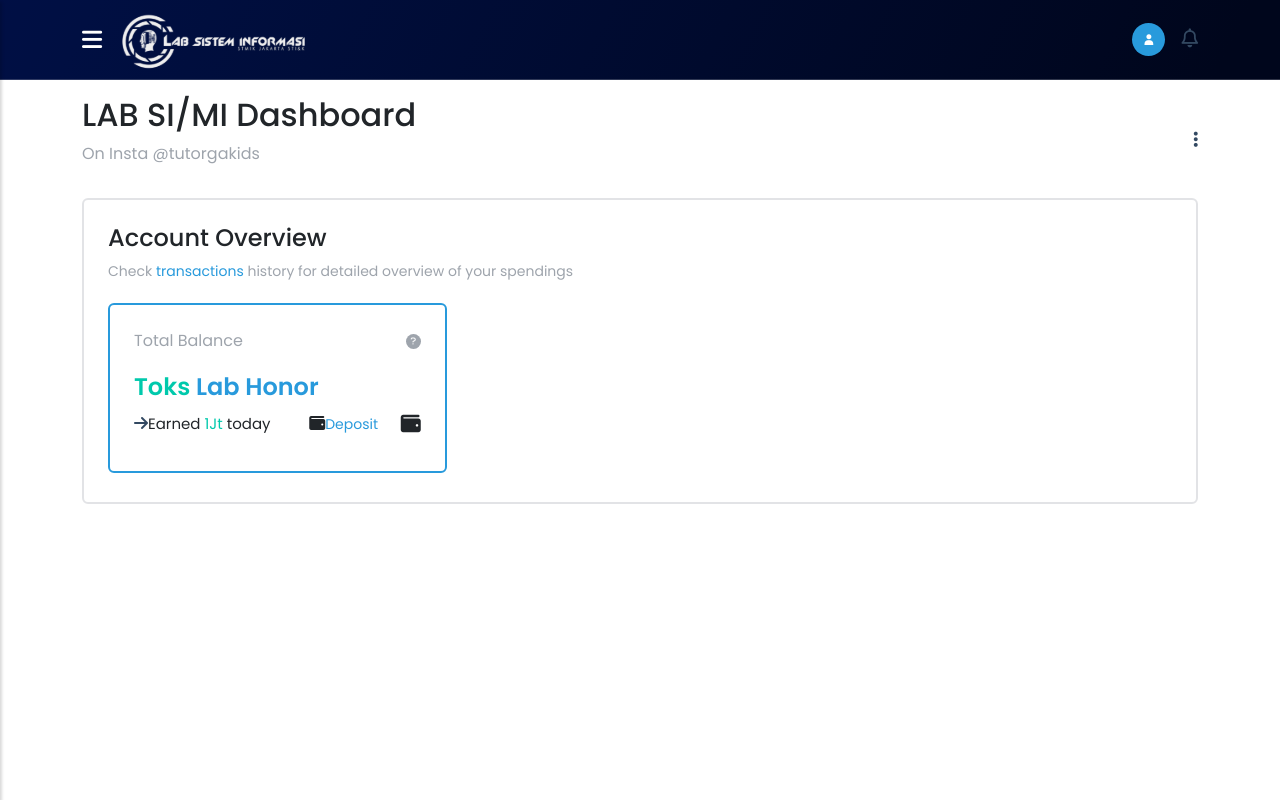
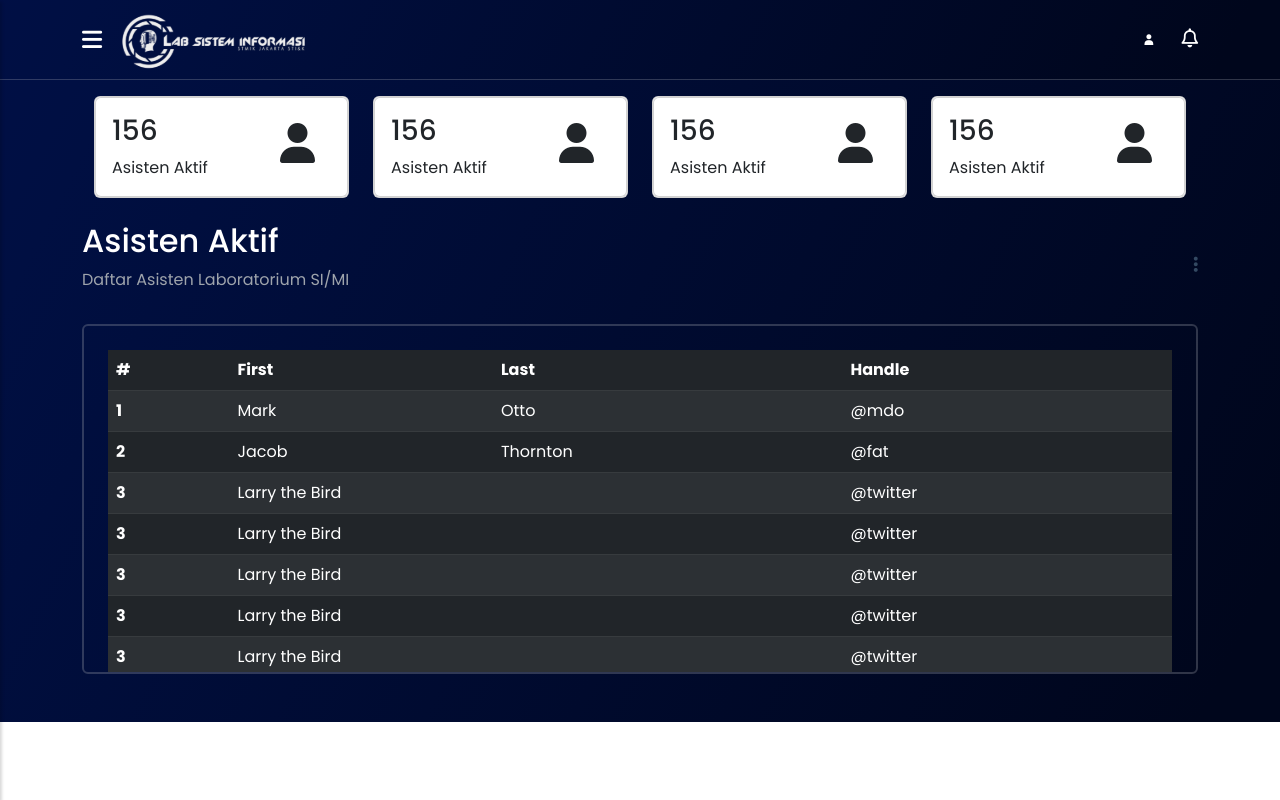
Before and after one commit to nazazulfiqi/Lab-FrontEnd, a React (Vite) app: page /admin in a window 1280 px wide. Built offline with nearby package versions, Linux system fonts and the light colour scheme.

Commit message:
table asisten aktif & card info stat

```diff
--- a/src/App.css
+++ b/src/App.css
@@ -11,6 +11,10 @@
   --trans: all 300ms ease-in-out;
 }
 
+.bg-bluegrad {
+  background: var(--main-bg-color);
+}
+
 .btn-primary {
   background-color: #010E3D;
 }
--- /dev/null
+++ b/src/components/CardInfo.jsx
@@ -0,0 +1,27 @@
+import React from "react";
+
+function CardInfo() {
+  return (
+    <div className="col-6 col-lg-3 mb-2">
+      <div class="card">
+        <div class="card">
+          <div class="card-content">
+            <div class="card-body">
+              <div class="media d-flex">
+                <div class="media-body text-left">
+                  <h3 class="success">156</h3>
+                  <span>Asisten Aktif</span>
+                </div>
+                <div class="ms-auto my-auto me-3">
+                  <h1 class="fa-solid fa-user"></h1>
+                </div>
+              </div>
+            </div>
+          </div>
+        </div>
+      </div>
+    </div>
+  );
+}
+
+export default CardInfo;
--- a/src/components/DashboardAdmin.jsx
+++ b/src/components/DashboardAdmin.jsx
@@ -12,32 +12,29 @@ function DashboardAdmin() {
   };
   return (
     <>
-      <div class="dashboard-pg text-grey-blue">
-        <nav class="navigation-bar d-flex align-items-center">
-          <div class="container">
-            <div class="row align-items-center">
-              <div class="navigation-bar-left col-6 d-flex align-items-center">
+      <div className="dashboard-pg text-grey-blue">
+        <nav className="navigation-bar d-flex align-items-center">
+          <div className="container">
+            <div className="row align-items-center">
+              <div className="navigation-bar-left col-6 d-flex align-items-center">
                 <button
                   type="button"
                   className="navbar-open-btn text-grey-blue me-3"
                   onClick={handleOpenMenu}
                 >
-                  <i class="fas fa-bars text-white"></i>
+                  <i className="fas fa-bars text-white"></i>
                 </button>
-                <div class="navbar-logo">
+                <div className="navbar-logo">
                   <img src="assets/images/logowhite.svg" />
                 </div>
               </div>
 
-              <div class="navigation-bar-right col-6 d-flex align-items-center justify-content-end">
-                <a
-                  href="#"
-                  class="profile-btn bg-blue text-white btn-circle me-3"
-                >
-                  <i class="fas fa-user"></i>
+              <div className="navigation-bar-right col-6 d-flex align-items-center justify-content-end">
+                <a href="#" className="profile-btn text-white btn-circle me-3">
+                  <i className="fas fa-user"></i>
                 </a>
-                <button type="button" class="notification-btn text-grey-blue">
-                  <i class="fa-regular fa-bell"></i>
+                <button type="button" className="notification-btn text-white">
+                  <i className="fa-regular fa-bell"></i>
                 </button>
               </div>
             </div>
@@ -59,100 +56,100 @@ function DashboardAdmin() {
               : "navigation-sidebar bg-light-grey"
           }
         >
-          <div class="navbar-sb-head d-flex justify-content-between align-items-center px-4">
+          <div className="navbar-sb-head d-flex justify-content-between align-items-center px-4">
             <img src="assets/images/logowhite.svg" width={180} />
-            <button class="navbar-close-btn text-white">
-              <i class="fas fa-arrow-left" onClick={handleCloseMenu}></i>
+            <button className="navbar-close-btn text-white">
+              <i className="fas fa-arrow-left" onClick={handleCloseMenu}></i>
             </button>
           </div>
 
-          <div class="navbar-sb-list p-4">
-            <div class="navbar-sb-item mb-5">
-              <h5 class="text-uppercase text-grey navbar-sb-item-title fs-12 ls-1">
+          <div className="navbar-sb-list p-4">
+            <div className="navbar-sb-item mb-5">
+              <h5 className="text-uppercase text-grey navbar-sb-item-title fs-12 ls-1">
                 recommended
               </h5>
-              <ul class="navbar-sb-links p-0 list-unstyled">
-                <li class="navbar-sb-link my-3">
+              <ul className="navbar-sb-links p-0 list-unstyled">
+                <li className="navbar-sb-link my-3">
                   <a
                     href="#"
-                    class="text-decoration-none d-flex align-items-center justify-content-between"
+                    className="text-decoration-none d-flex align-items-center justify-content-between"
                   >
-                    <div class="text-light-blue d-flex align-items-center">
-                      <span class="navbar-sb-icon me-3">
-                        <i class="fas fa-award"></i>
+                    <div className="text-light-blue d-flex align-items-center">
+                      <span className="navbar-sb-icon me-3">
+                        <i className="fas fa-award"></i>
                       </span>
-                      <span class="navbar-sb-text fs-14 fw-5 text-capitalize">
+                      <span className="navbar-sb-text fs-14 fw-5 text-capitalize">
                         Upgrade account
                       </span>
                     </div>
-                    <span class="badge text-uppercase text-blue">hot</span>
+                    <span className="badge text-uppercase text-blue">hot</span>
                   </a>
                 </li>
-                <li class="navbar-sb-link my-3">
+                <li className="navbar-sb-link my-3">
                   <a
                     href="#"
-                    class="text-decoration-none d-flex align-items-center justify-content-between"
+                    className="text-decoration-none d-flex align-items-center justify-content-between"
                   >
-                    <div class="text-light-blue d-flex align-items-center">
-                      <span class="navbar-sb-icon me-3">
-                        <i class="fa-solid fa-paper-plane"></i>
+                    <div className="text-light-blue d-flex align-items-center">
+                      <span className="navbar-sb-icon me-3">
+                        <i className="fa-solid fa-paper-plane"></i>
                       </span>
-                      <span class="navbar-sb-text fs-14 fw-5 text-capitalize">
+                      <span className="navbar-sb-text fs-14 fw-5 text-capitalize">
                         Telegram Group
                       </span>
                     </div>
-                    <span class="badge text-uppercase text-blue">new</span>
+                    <span className="badge text-uppercase text-blue">new</span>
                   </a>
                 </li>
-                <li class="navbar-sb-link my-3">
+                <li className="navbar-sb-link my-3">
                   <a
                     href="#"
-                    class="text-decoration-none d-flex align-items-center justify-content-between"
+                    className="text-decoration-none d-flex align-items-center justify-content-between"
                   >
-                    <div class="text-light-blue d-flex align-items-center">
-                      <span class="navbar-sb-icon me-3">
-                        <i class="fa-brands fa-whatsapp"></i>
+                    <div className="text-light-blue d-flex align-items-center">
+                      <span className="navbar-sb-icon me-3">
+                        <i className="fa-brands fa-whatsapp"></i>
                       </span>
-                      <span class="navbar-sb-text fs-14 fw-5 text-capitalize">
+                      <span className="navbar-sb-text fs-14 fw-5 text-capitalize">
                         WhatsApp Group 2
                       </span>
                     </div>
-                    <span class="badge text-uppercase text-blue">new</span>
+                    <span className="badge text-uppercase text-blue">new</span>
                   </a>
                 </li>
               </ul>
             </div>
 
-            <div class="navbar-sb-item mb-5">
-              <h5 class="text-uppercase text-grey navbar-sb-item-title fs-12 ls-1">
+            <div className="navbar-sb-item mb-5">
+              <h5 className="text-uppercase text-grey navbar-sb-item-title fs-12 ls-1">
                 priority
               </h5>
-              <ul class="navbar-sb-links p-0 list-unstyled">
-                <li class="navbar-sb-link my-3">
+              <ul className="navbar-sb-links p-0 list-unstyled">
+                <li className="navbar-sb-link my-3">
                   <a
                     href="#"
-                    class="text-decoration-none d-flex align-items-center justify-content-between"
+                    className="text-decoration-none d-flex align-items-center justify-content-between"
                   >
-                    <div class="text-light-blue d-flex align-items-center">
-                      <span class="navbar-sb-icon me-3">
-                        <i class="fa-solid fa-gauge"></i>
+                    <div className="text-light-blue d-flex align-items-center">
+                      <span className="navbar-sb-icon me-3">
+                        <i className="fa-solid fa-gauge"></i>
                       </span>
-                      <span class="navbar-sb-text fs-14 fw-5 text-capitalize">
+                      <span className="navbar-sb-text fs-14 fw-5 text-capitalize">
                         dashboard
                       </span>
                     </div>
                   </a>
                 </li>
-                <li class="navbar-sb-link my-3">
+                <li className="navbar-sb-link my-3">
                   <a
                     href="#"
-                    class="text-decoration-none d-flex align-items-center justify-content-between"
+                    className="text-decoration-none d-flex align-items-center justify-content-between"
                   >
-                    <div class="text-light-blue d-flex align-items-center">
-                      <span class="navbar-sb-icon me-3">
-                        <i class="fa-solid fa-spinner"></i>
+                    <div className="text-light-blue d-flex align-items-center">
+                      <span className="navbar-sb-icon me-3">
+                        <i className="fa-solid fa-spinner"></i>
                       </span>
-                      <span class="navbar-sb-text fs-14 fw-5 text-capitalize">
+                      <span className="navbar-sb-text fs-14 fw-5 text-capitalize">
                         Spin
                       </span>
                     </div>
@@ -161,52 +158,52 @@ function DashboardAdmin() {
               </ul>
             </div>
 
-            <div class="navbar-sb-item mb-5">
-              <h5 class="text-uppercase text-grey navbar-sb-item-title fs-12 ls-1">
+            <div className="navbar-sb-item mb-5">
+              <h5 className="text-uppercase text-grey navbar-sb-item-title fs-12 ls-1">
                 account
               </h5>
-              <ul class="navbar-sb-links p-0 list-unstyled">
-                <li class="navbar-sb-link my-3">
+              <ul className="navbar-sb-links p-0 list-unstyled">
+                <li className="navbar-sb-link my-3">
                   <a
                     href="#"
-                    class="text-decoration-none d-flex align-items-center justify-content-between"
+                    className="text-decoration-none d-flex align-items-center justify-content-between"
                   >
-                    <div class="text-light-blue d-flex align-items-center">
-                      <span class="navbar-sb-icon me-3">
-                        <i class="fa-solid fa-clock-rotate-left"></i>
+                    <div className="text-light-blue d-flex align-items-center">
+                      <span className="navbar-sb-icon me-3">
+                        <i className="fa-solid fa-clock-rotate-left"></i>
                       </span>
-                      <span class="navbar-sb-text fs-14 fw-5 text-capitalize">
+                      <span className="navbar-sb-text fs-14 fw-5 text-capitalize">
                         payment
                       </span>
                     </div>
                   </a>
                 </li>
-                <li class="navbar-sb-link my-3">
+                <li className="navbar-sb-link my-3">
                   <a
                     href="#"
-                    class="text-decoration-none d-flex align-items-center justify-content-between"
+                    className="text-decoration-none d-flex align-items-center justify-content-between"
                   >
-                    <div class="text-light-blue d-flex align-items-center">
-                      <span class="navbar-sb-icon me-3">
-                        <i class="fa-regular fa-circle-user"></i>
+                    <div className="text-light-blue d-flex align-items-center">
+                      <span className="navbar-sb-icon me-3">
+                        <i className="fa-regular fa-circle-user"></i>
                       </span>
-                      <span class="navbar-sb-text fs-14 fw-5 text-capitalize">
+                      <span className="navbar-sb-text fs-14 fw-5 text-capitalize">
                         profile
                       </span>
                     </div>
                   </a>
                 </li>
 
-                <li class="navbar-sb-link my-3">
+                <li className="navbar-sb-link my-3">
                   <a
                     href="#"
-                    class="text-decoration-none d-flex align-items-center justify-content-between"
+                    className="text-decoration-none d-flex align-items-center justify-content-between"
                   >
-                    <div class="text-light-blue d-flex align-items-center">
-                      <span class="navbar-sb-icon me-3">
-                        <i class="fas fa-network-wired"></i>
+                    <div className="text-light-blue d-flex align-items-center">
+                      <span className="navbar-sb-icon me-3">
+                        <i className="fas fa-network-wired"></i>
                       </span>
-                      <span class="navbar-sb-text fs-14 fw-5 text-capitalize">
+                      <span className="navbar-sb-text fs-14 fw-5 text-capitalize">
                         referrals
                       </span>
                     </div>
@@ -215,21 +212,21 @@ function DashboardAdmin() {
               </ul>
             </div>
 
-            <div class="navbar-sb-item mb-5">
-              <h5 class="text-uppercase text-grey navbar-sb-item-title fs-12 ls-1">
+            <div className="navbar-sb-item mb-5">
+              <h5 className="text-uppercase text-grey navbar-sb-item-title fs-12 ls-1">
                 misc pages
               </h5>
-              <ul class="navbar-sb-links p-0 list-unstyled">
-                <li class="navbar-sb-link my-3">
+              <ul className="navbar-sb-links p-0 list-unstyled">
+                <li className="navbar-sb-link my-3">
                   <a
                     href="#"
-                    class="text-decoration-none d-flex align-items-center justify-content-between"
+                    className="text-decoration-none d-flex align-items-center justify-content-between"
                   >
-                    <div class="text-light-blue d-flex align-items-center">
-                      <span class="navbar-sb-icon me-3">
-                        <i class="fas fa-lock"></i>
+                    <div className="text-light-blue d-flex align-items-center">
+                      <span className="navbar-sb-icon me-3">
+                        <i className="fas fa-lock"></i>
                       </span>
-                      <span class="navbar-sb-text fs-14 fw-5 text-capitalize">
+                      <span className="navbar-sb-text fs-14 fw-5 text-capitalize">
                         logout
                       </span>
                     </div>
--- a/src/components/Hero.jsx
+++ b/src/components/Hero.jsx
@@ -12,7 +12,7 @@ function Hero() {
             Penyajian Informasi seputar Laboratorium Sistem Informasi.
           </p>
           <div className="button-hero">
-            <button type="button" class="btn btn-primary mt-2">
+            <button type="button" className="btn btn-primary mt-2">
               Hubungi Kami
             </button>
           </div>
--- a/src/components/MainContentAdmin.jsx
+++ b/src/components/MainContentAdmin.jsx
@@ -1,66 +1,93 @@
 import React from "react";
+import CardInfo from "./CardInfo";
 
 function MainContentAdmin() {
   return (
-    <div class="dashboard-main">
-      <div class="container">
-        <div class="row py-3">
-          <div class="col-12 d-flex justify-content-between align-items-center">
-            <div class="dashboard-title-text">
-              <h2>LAB SI/MI Dashboard</h2>
-              <p class="text-grey">On Insta @tutorgakids</p>
+    <div className="dashboard-main bg-bluegrad pb-5">
+      <div className="container">
+        <div className="row pt-3 mx-0">
+          <CardInfo />
+          <CardInfo />
+          <CardInfo />
+          <CardInfo />
+        </div>
+        <div className="row py-3">
+          <div className="col-12 d-flex justify-content-between align-items-center">
+            <div className="dashboard-title-text">
+              <h2 className="text-white">Asisten Aktif</h2>
+              <p className="text-grey">Daftar Asisten Laboratorium SI/MI</p>
             </div>
-            <button type="button" class="fs-18 text-grey-blue">
-              <i class="fas fa-ellipsis-vertical"></i>
+            <button type="button" className="fs-18 text-grey-blue">
+              <i className="fas fa-ellipsis-vertical"></i>
             </button>
           </div>
         </div>
 
-        <div class="overview-section p-4">
-          <div class="row overview-section-title">
-            <h4>Account Overview</h4>
-            <p class="small text-grey">
-              Check <span class="text-blue">transactions</span> history for
-              detailed overview of your spendings
-            </p>
-          </div>
-
-          <div class="row overview-section-list gy-4">
-            <div class="col-md-6 col-lg-4">
-              <a href="#" class="text-decoration-none">
-                <div class="overview-section-item bg-white p-4">
-                  <div class="item-top d-flex align-items-center justify-content-between mb-3">
-                    <p class="text-grey mb-0">Total Balance</p>
-                    <span class="info-icon d-flex align-items-center justify-content-center bg-grey text-white fs-8">
-                      <i class="fa-solid fa-question"></i>
-                    </span>
-                  </div>
-                  <div class="item-title text-cyan fs-4 fw-6 mb-1">
-                    Toks <span class="text-blue">Lab Honor</span>
-                  </div>
-                  <div class="item-bottom d-flex align-items-center justify-content-between">
-                    <div class="earnings me-3">
-                      <span class="text-grey-blue">
-                        <i class="fa-solid fa-arrow-right"></i>
-                      </span>
-                      <span class="fs-15">
-                        Earned <span class="text-cyan">1Jt</span> today{" "}
-                      </span>
-                    </div>
-                    <div class="deposit">
-                      <span>
-                        <i class="fa-solid fa-wallet"></i>
-                      </span>
-                      <span class="text-blue fs-14">Deposit</span>
-                    </div>
-                    <span class="balance-icon align-self-end fs-20">
-                      <i class="fa-solid fa-wallet"></i>
-                    </span>
-                  </div>
-                </div>
-              </a>
-            </div>
-          </div>
+        <div className="overview-section p-4 overflow-auto">
+          <table class="table table-dark table-striped">
+            <thead>
+              <tr>
+                <th scope="col">#</th>
+                <th scope="col">First</th>
+                <th scope="col">Last</th>
+                <th scope="col">Handle</th>
+              </tr>
+            </thead>
+            <tbody>
+              <tr>
+                <th scope="row">1</th>
+                <td>Mark</td>
+                <td>Otto</td>
+                <td>@mdo</td>
+              </tr>
+              <tr>
+                <th scope="row">2</th>
+                <td>Jacob</td>
+                <td>Thornton</td>
+                <td>@fat</td>
+              </tr>
+              <tr>
+                <th scope="row">3</th>
+                <td colspan="2">Larry the Bird</td>
+                <td>@twitter</td>
+              </tr>
+              <tr>
+                <th scope="row">3</th>
+                <td colspan="2">Larry the Bird</td>
+                <td>@twitter</td>
+              </tr>
+              <tr>
+                <th scope="row">3</th>
+                <td colspan="2">Larry the Bird</td>
+                <td>@twitter</td>
+              </tr>
+              <tr>
+                <th scope="row">3</th>
+                <td colspan="2">Larry the Bird</td>
+                <td>@twitter</td>
+              </tr>
+              <tr>
+                <th scope="row">3</th>
+                <td colspan="2">Larry the Bird</td>
+                <td>@twitter</td>
+              </tr>
+              <tr>
+                <th scope="row">3</th>
+                <td colspan="2">Larry the Bird</td>
+                <td>@twitter</td>
+              </tr>
+              <tr>
+                <th scope="row">3</th>
+                <td colspan="2">Larry the Bird</td>
+                <td>@twitter</td>
+              </tr>
+              <tr>
+                <th scope="row">3</th>
+                <td colspan="2">Larry the Bird</td>
+                <td>@twitter</td>
+              </tr>
+            </tbody>
+          </table>
         </div>
       </div>
     </div>
--- a/src/components/NavbarComponent.jsx
+++ b/src/components/NavbarComponent.jsx
@@ -4,11 +4,11 @@ function NavbarComponent() {
   return (
     <nav className="navbar navbar-expand-lg bg-body-tertiary navbar-dark">
       <div className="container">
-        <a class="navbar-brand me-0" href="#">
+        <a className="navbar-brand me-0" href="#">
           <img
             src="assets/images/logowhite.svg"
             width="80%"
-            class="d-inline-block align-text-top mx-auto"
+            className="d-inline-block align-text-top mx-auto"
           />
         </a>
         <button
--- a/src/pages/Admin/admin.css
+++ b/src/pages/Admin/admin.css
@@ -138,6 +138,8 @@ button{
 .overview-section{
     border: 2px solid rgba(158, 164, 172, 0.3);
     border-radius: 6px;
+    height: 350px;
+    overflow-y: scroll;
 }
 .overview-section-list a{
     color: unset;
@@ -178,3 +180,9 @@ button{
 .overview-section-item:hover .btn-outline-sm{
     border-color: var(--white-color);
 }
+
+.overflow-auto::-webkit-scrollbar{
+    display: none;
+  }
+
+/* Dashboard Main */
```
Also changed, not shown: src/pages/Login/Register.jsx (+14 -2 lines), src/components/AsistenAktif.jsx (added).
